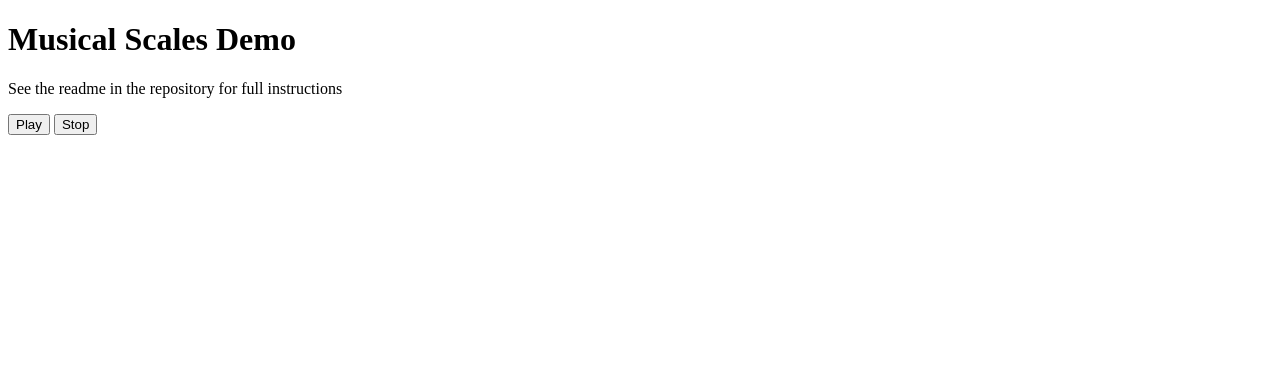
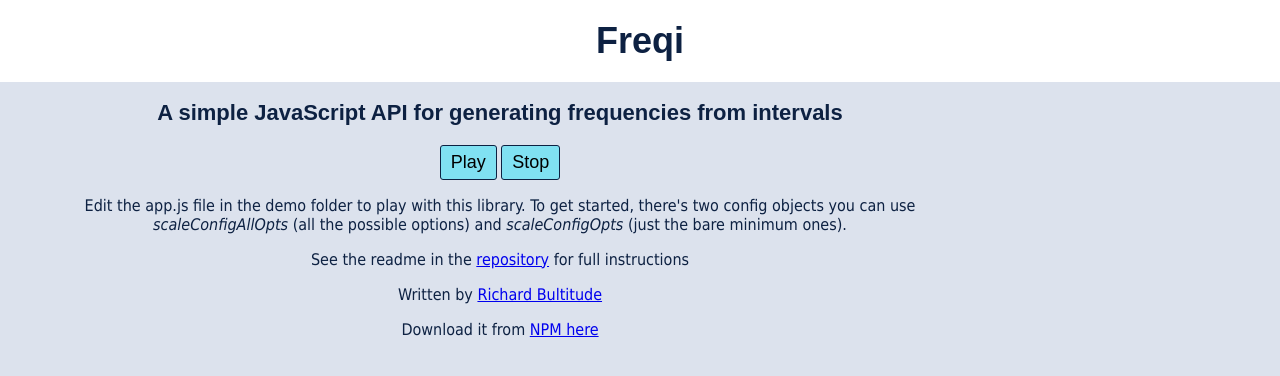
Before and after one commit to rjbultitude/freqi, a website: page demo/index.html in a window 1280 px wide. Drawn offline with Linux system fonts and the light colour scheme; a web font is replaced by a local one.

Commit message:
ensure demo build is git ignored. remove unnecessary console logs. style the demo page

```diff
--- a/demo/index.html
+++ b/demo/index.html
@@ -3,15 +3,72 @@
     <head>
         <meta charset="utf-8">
         <meta http-equiv="X-UA-Compatible" content="IE=edge,chrome=1">
-        <title>Musical Scales Demo</title>
-        <meta name="description" content="">
+        <title>Freqi Demo</title>
+        <meta name="description" content="A simple JavaScript API for generating frequencies from intervals">
         <meta name="viewport" content="width=device-width, initial-scale=1">
+        <style>
+          @import url('https://fonts.googleapis.com/css?family=Droid+Serif');
+          body {
+            text-align: center;
+            font-family: tahoma, sans-serif;
+            background-color: #dce2ed;
+            font-size: 16px;
+            color: #0d2142;
+            padding: 0;
+            margin: 0;
+          }
+          .wrapper {
+            max-width: 960px;
+            margin: 0 20px;
+          }
+          .header {
+            background-color: white;
+            padding: 20px 0;
+          }
+          h1,
+          h2 {
+            font-family: 'Droid Serif', sans-serif;
+          }
+          h1 {
+            margin: 0;
+            font-size: 36px;
+          }
+          h2 {
+            font-size: 22px;
+          }
+          button {
+            font-family: 'Droid Serif', sans-serif;
+            padding: 6px 10px;
+            font-size: 18px;
+            background-color: #80e1f2;
+            border: 1px solid #0d2142;
+            border-radius: 3px;
+          }
+          button:active,
+          button:focus,
+          button:hover {
+            background-color: #5eaebc;
+            cursor: pointer;
+          }
+        </style>
     </head>
     <body>
-        <h1>Musical Scales Demo</h1>
-        <p>See the readme in the repository for full instructions</p>
+      <div class="header">
+        <h1>Freqi <span class="special"></span></h1>
+      </div>
+      <div class="wrapper">
+        <h2>A simple JavaScript API for generating frequencies from intervals</h2>
         <button id="play">Play</button>
         <button id="stop">Stop</button>
-        <script src="freqi-demo.js"></script>
+        <p>Edit the app.js file in the demo folder to play with this library.
+          To get started, there's two config objects you can use <em>scaleConfigAllOpts</em>
+          (all the possible options) and <em>scaleConfigOpts</em> (just the bare minimum ones).
+        <p>See the readme in the <a href="https://github.com/rjbultitude/freqi" target="_blank">repository</a> for full instructions</p>
+        <div>
+          <p>Written by <a href="https://github.com/rjbultitude" target="_blank">Richard Bultitude</a></p>
+          <p>Download it from <a href="https://www.npmjs.com/package/freqi" target="_blank">NPM here</a></p>
+        </div>
+      </div>
+      <script src="freqi-demo.js"></script>
     </body>
 </html>
```
Also changed, not shown: demo/app.js (+1 -9 lines), lib/freqi.js, 1 other file.
